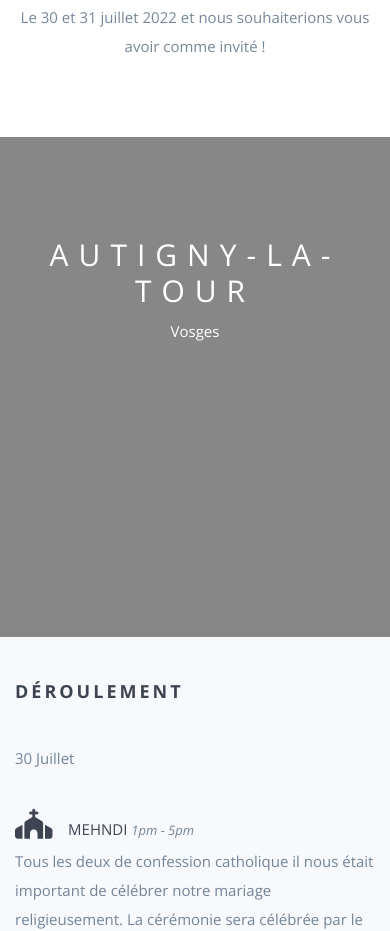
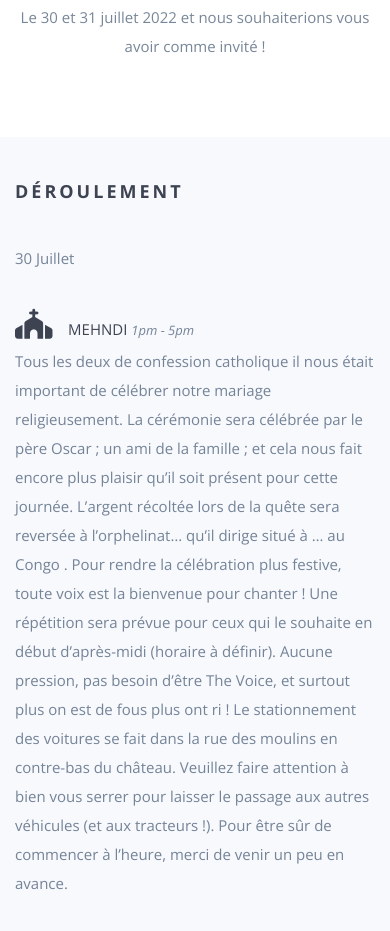
Before and after one commit to ammartinmariage/ammartinmariage.github.io, a website: page index.html in a window 390 px wide. Shown: the part 774-1705 px from the top of the page. Drawn offline with nearby package versions, Linux system fonts and the light colour scheme; some packages are replaced by stand-ins of ours; a script that the page names is missing.

Commit message:
hidden mobile

```diff
--- a/index.html
+++ b/index.html
@@ -87,7 +87,7 @@
     </div>
 </section>
 
-<section id="video-bg" class="hidden-sm hidden-xs">
+<section id="video-bg" class="d-none d-sm-block d-md-block">
     <div id="bgndVideo" class="player"
          data-property="{videoURL:'https://www.youtube.com/watch?v=UNkIperAxJA',containment:'#video-bg',autoPlay:true, mute:true, showControls:false, startAt:57, stopAt:81, opacity:1}">
     </div>
```
